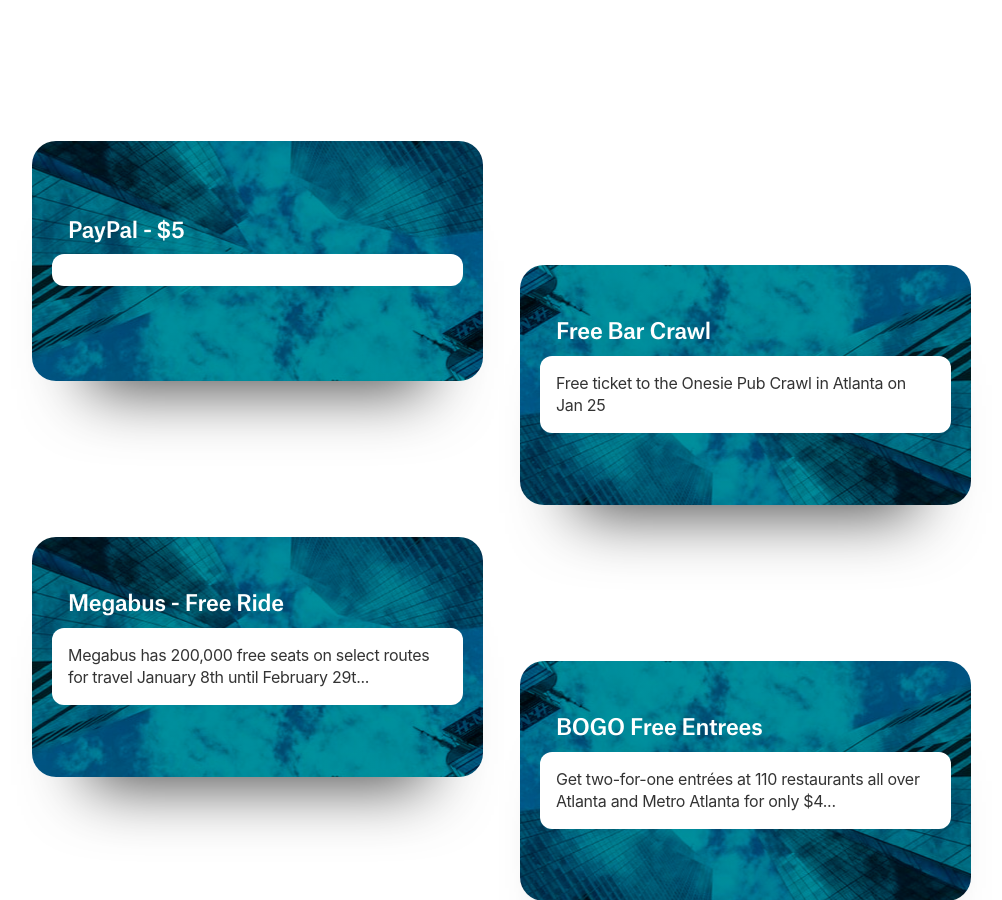
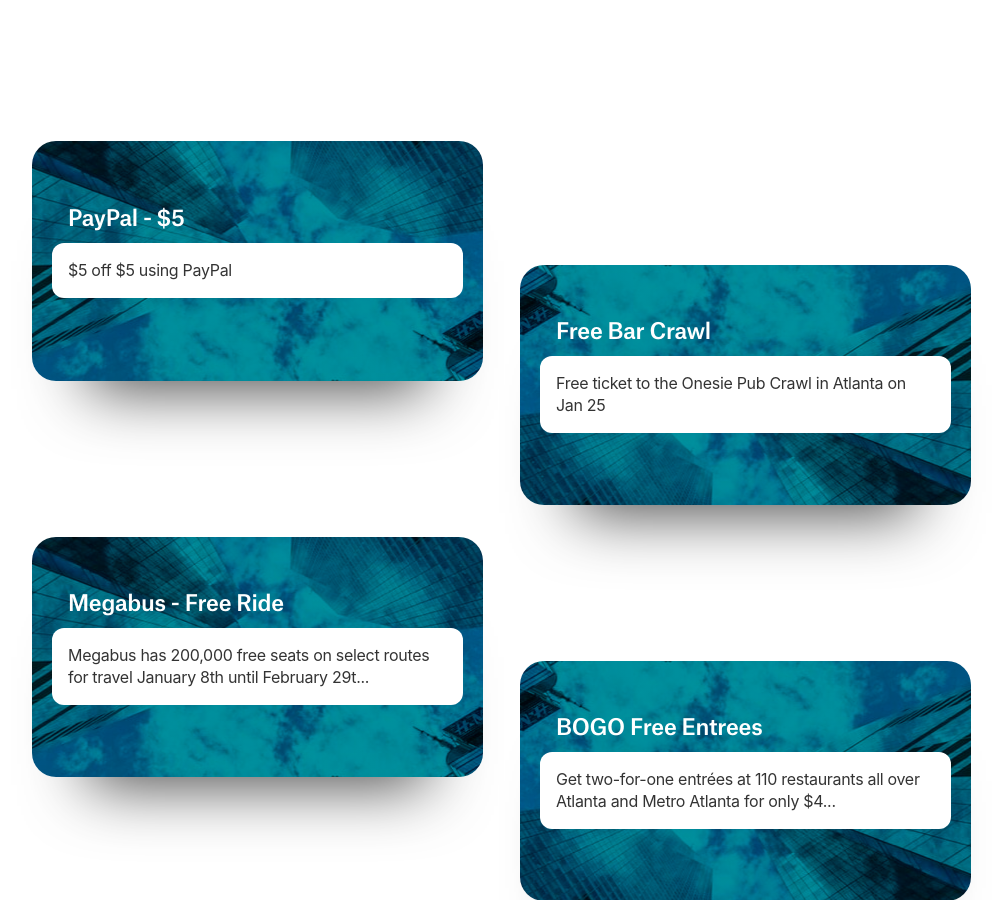
Before and after one commit to ohiosveryown/atldeals, a Jekyll site: the page built from index.html, in a window 1280 px wide and 900 px high, scrolled down 388 px. Shown: the whole window, without its empty margins (139-1141 px from the left). Built offline with Jekyll 4.4.1, drawn with Linux system fonts in a browser that asks for light colours; nearby versions of some CDN libraries.

Commit message:
Updated Paypal 5 Dollars

```diff
--- a/_posts/2019-12-19-paypal-5-dollars.markdown
+++ b/_posts/2019-12-19-paypal-5-dollars.markdown
@@ -5,6 +5,8 @@
 categories:
 - new
 - freebies
+image: "/uploads/8358D89E-2681-4E9E-98FD-292944488160.jpeg"
+description: "$5 off $5 using PayPal"
 ---
 
 [Offer Link](https://www.paypal.com/us/webapps/mpp/offers?view=details&offerId=LSMLJ46VGJA3N)
```
